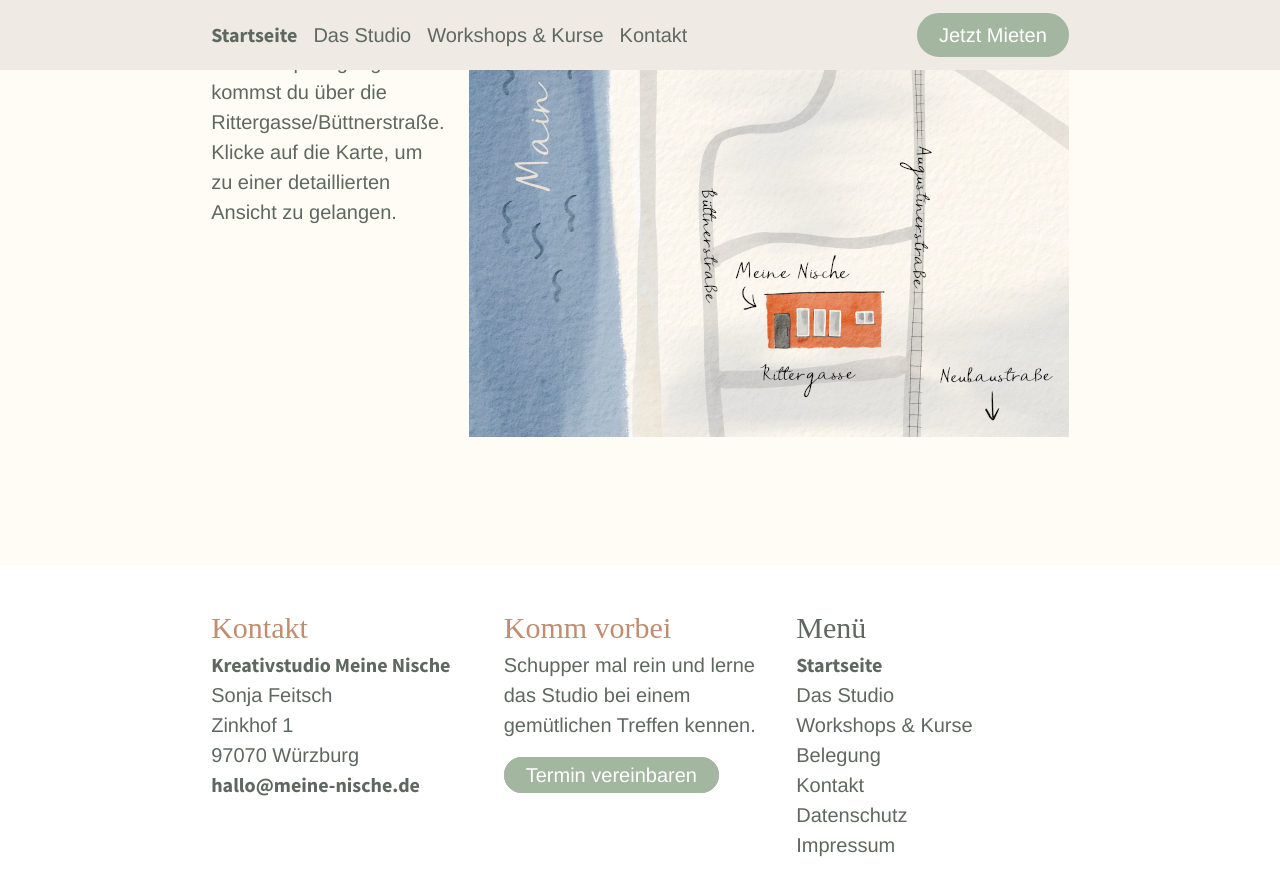
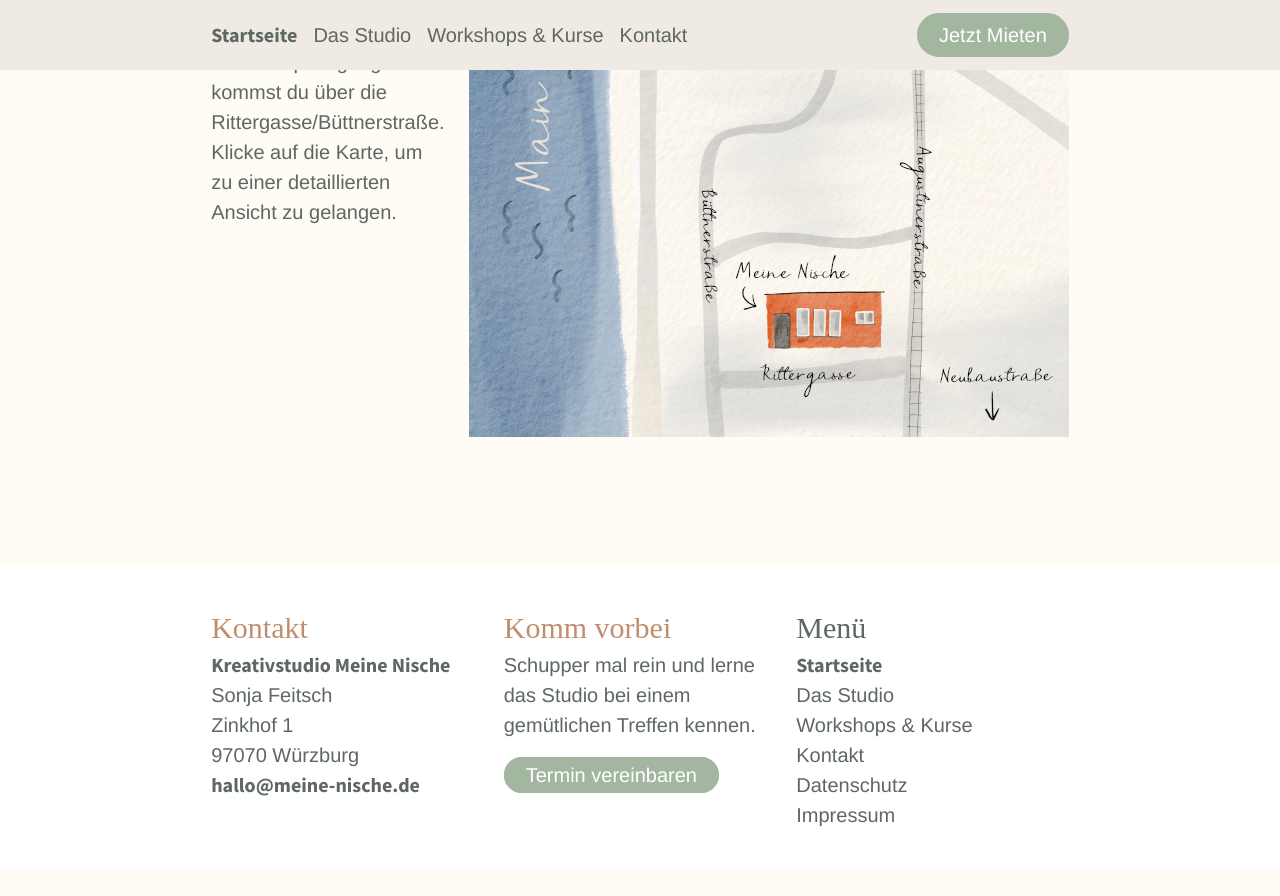
Before and after one commit to sonjafeitsch/meine-nische-website, a Jekyll site: the page built from index.html, in a window 1280 px wide and 900 px high, scrolled down 3336 px. Shown: the top 896 px of the window. Built offline with Jekyll 4.4.1, drawn with Linux system fonts in a browser that asks for light colours; some web fonts are replaced; after the commit the page ends 4206 px from its top, so only the background shows below that.

Commit message:
fix: remove unused link in footer

```diff
--- a/_layouts/default.html
+++ b/_layouts/default.html
@@ -74,9 +74,6 @@ page.permalink == 'kontakt' %} {%assign kontaktClass = 'text-important' %}
         <div class="cursor-pointer {{kurseClass}}">
           <a href="kurse">Workshops & Kurse</a>
         </div>
-        <div class="cursor-pointer {{belegungClass}}">
-          <a href="belegung">Belegung</a>
-        </div>
         <div class="cursor-pointer {{kontaktClass}}">
           <a href="kontakt">Kontakt</a>
         </div>
```
